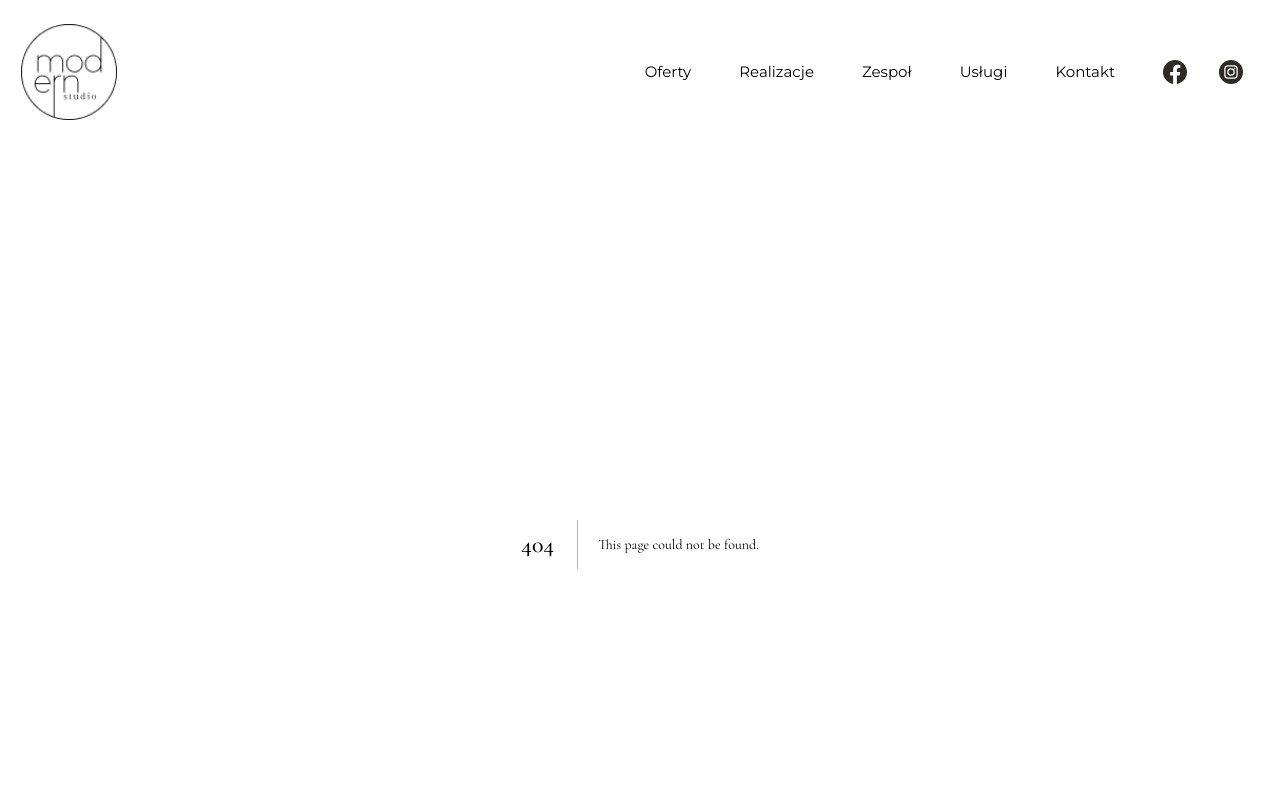
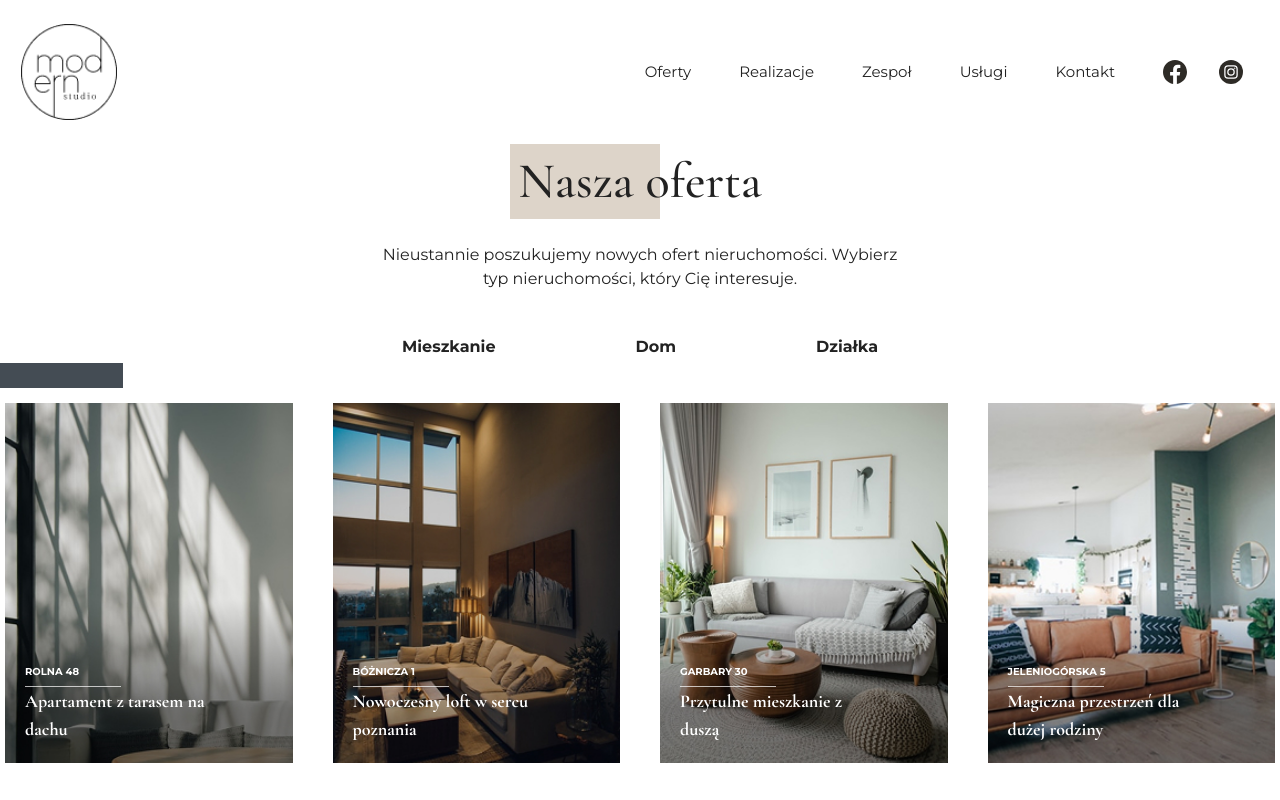
Before and after one commit to AveGhost/modernstudio, a Next.js app: page /oferty in a window 1280 px wide. Before the commit this address had no page. Shown: the top 800 px of the page. Built offline with nearby package versions, Linux system fonts and the light colour scheme; some icons are missing.

Commit message:
Added offers page

```diff
--- /dev/null
+++ b/src/app/oferty/page.tsx
@@ -0,0 +1,62 @@
+import HighlightHeading from "../components/highlight-heading/highlight-heading.component"
+import DesignArrow from "../components/design-arrow/design-arrow.component"
+import OfferCard from "../components/offer-card/offer-card.component"
+
+const offers = [
+    {
+        id: 1,
+        name: "Apartament z tarasem na dachu",
+        location: "Rolna 48",
+        image: "/offers/oferta_1.jpg",
+        href: "/"
+    },
+    {
+        id: 2,
+        name: "Nowoczesny loft w sercu poznania",
+        location: "Bóżnicza 1",
+        image: "/offers/oferta_2.jpg",
+        href: "/"
+    },
+    {
+        id: 3,
+        name: "Przytulne mieszkanie z duszą",
+        location: "Garbary 30",
+        image: "/offers/oferta_3.jpg",
+        href: "/"
+    },
+        {
+        id: 4,
+        name: "Magiczna przestrzeń dla dużej rodziny",
+        location: "Jeleniogórska 5",
+        image: "/offers/oferta_4.jpg",
+        href: "/"
+    }
+]
+
+const Offers = () => {
+    return (
+        <main className="px-6 xl:px-0">
+            <div className="mx-auto flex flex-col lg:justify-center lg:items-center lg:text-center gap-6">
+                <HighlightHeading fontSize="50px" highLightWidth="150px">Nasza oferta</HighlightHeading>
+                <p>Nieustannie poszukujemy nowych ofert nieruchomości. Wybierz<br/> typ nieruchomości, który Cię interesuje.</p>
+            </div>
+            <section className="pb-10 md:pb-40">
+                <div className="flex items-center justify-between lg:justify-center lg:gap-35 py-11">
+                    <button className="font-bold">Mieszkanie</button>
+                    <button className="font-bold">Dom</button>
+                    <button className="font-bold">Działka</button>
+                </div>
+                <div className="grid grid-cols-1 md:grid-cols-2 lg:grid-cols-4 gap-10 relative">
+                    <DesignArrow direction="top-left" borderColor="#444C54" classes="hidden xl:block"/>
+                    {offers.map((offer,index) => {
+                        return (
+                            <OfferCard key={index} location={offer.location} title={offer.name} href={offer.href} image={offer.image}/>
+                        )
+                    })}
+                </div>
+            </section>
+        </main>
+    )
+}
+
+export default Offers
```
